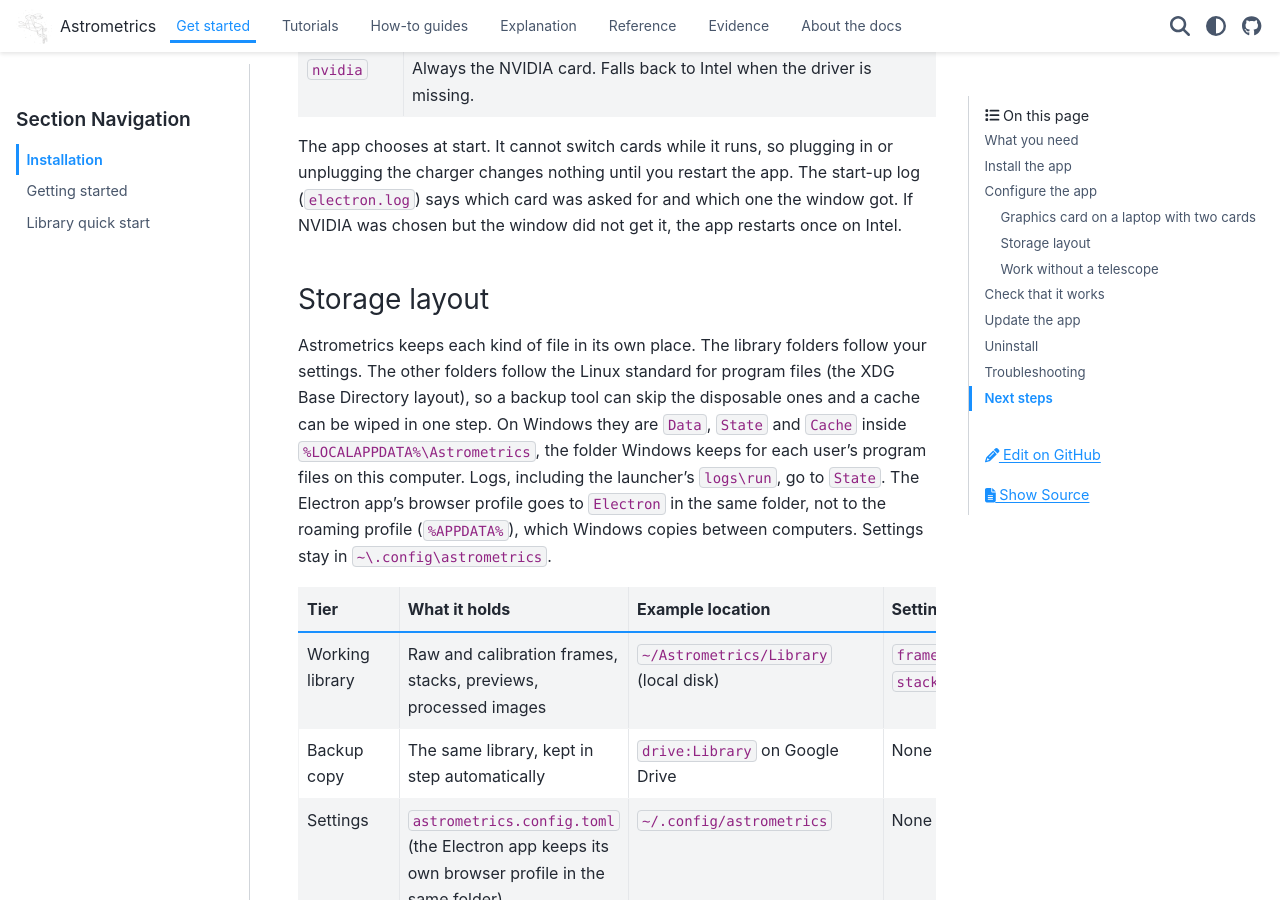
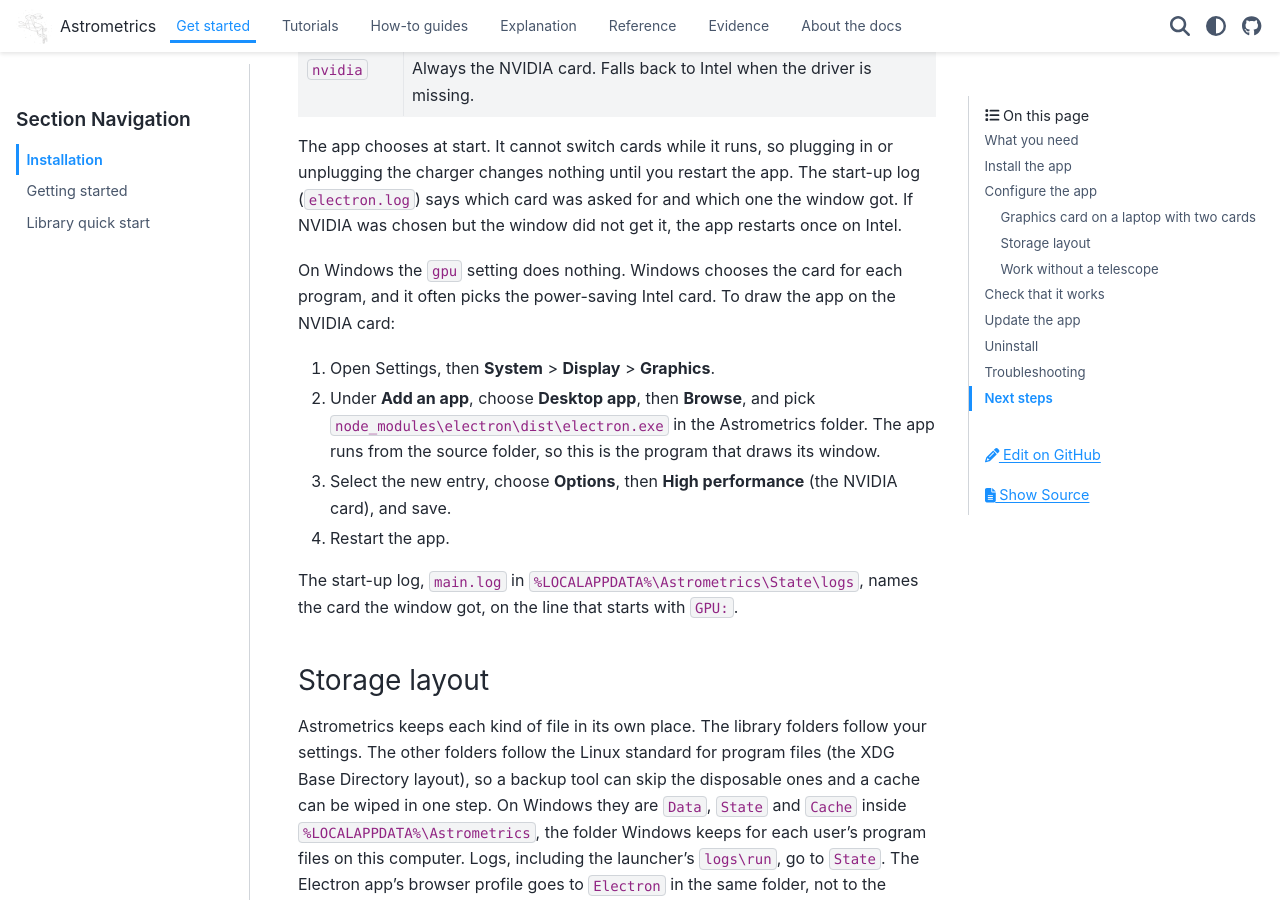
Before and after one commit to m1chae2/astrometrics, a Sphinx documentation site: the page built from documentation/Installation.md, in a window 1280 px wide and 900 px high, scrolled down 5452 px. Built offline with Sphinx 7.4.7 and the PyData theme 0.15.4, drawn with Linux system fonts in a browser that asks for light colours; pages that are not in the unit, such as notebooks, are missing from menus.

Commit message:
doc: say how to draw the app on the NVIDIA card on Windows (#179)
The gpu setting only applies on Linux. On Windows the per-program graphics
setting chooses the card, for electron.exe in the source folder, and the
start-up log names the card the window got.

Co-Authored-By: Claude Opus 5.5 <noreply@anthropic.com>

```diff
--- a/documentation/Installation.md
+++ b/documentation/Installation.md
@@ -122,6 +122,15 @@ On Linux, a laptop with an Intel card and an NVIDIA card can draw the app window
 
 The app chooses at start. It cannot switch cards while it runs, so plugging in or unplugging the charger changes nothing until you restart the app. The start-up log (`electron.log`) says which card was asked for and which one the window got. If NVIDIA was chosen but the window did not get it, the app restarts once on Intel.
 
+On Windows the `gpu` setting does nothing. Windows chooses the card for each program, and it often picks the power-saving Intel card. To draw the app on the NVIDIA card:
+
+1. Open Settings, then **System** > **Display** > **Graphics**.
+2. Under **Add an app**, choose **Desktop app**, then **Browse**, and pick `node_modules\electron\dist\electron.exe` in the Astrometrics folder. The app runs from the source folder, so this is the program that draws its window.
+3. Select the new entry, choose **Options**, then **High performance** (the NVIDIA card), and save.
+4. Restart the app.
+
+The start-up log, `main.log` in `%LOCALAPPDATA%\Astrometrics\State\logs`, names the card the window got, on the line that starts with `GPU:`.
+
 ### Storage layout
 
 Astrometrics keeps each kind of file in its own place. The library folders follow your settings. The other folders follow the Linux standard for program files (the XDG Base Directory layout), so a backup tool can skip the disposable ones and a cache can be wiped in one step. On Windows they are `Data`, `State` and `Cache` inside `%LOCALAPPDATA%\Astrometrics`, the folder Windows keeps for each user's program files on this computer. Logs, including the launcher's `logs\run`, go to `State`. The Electron app's browser profile goes to `Electron` in the same folder, not to the roaming profile (`%APPDATA%`), which Windows copies between computers. Settings stay in `~\.config\astrometrics`.
```
